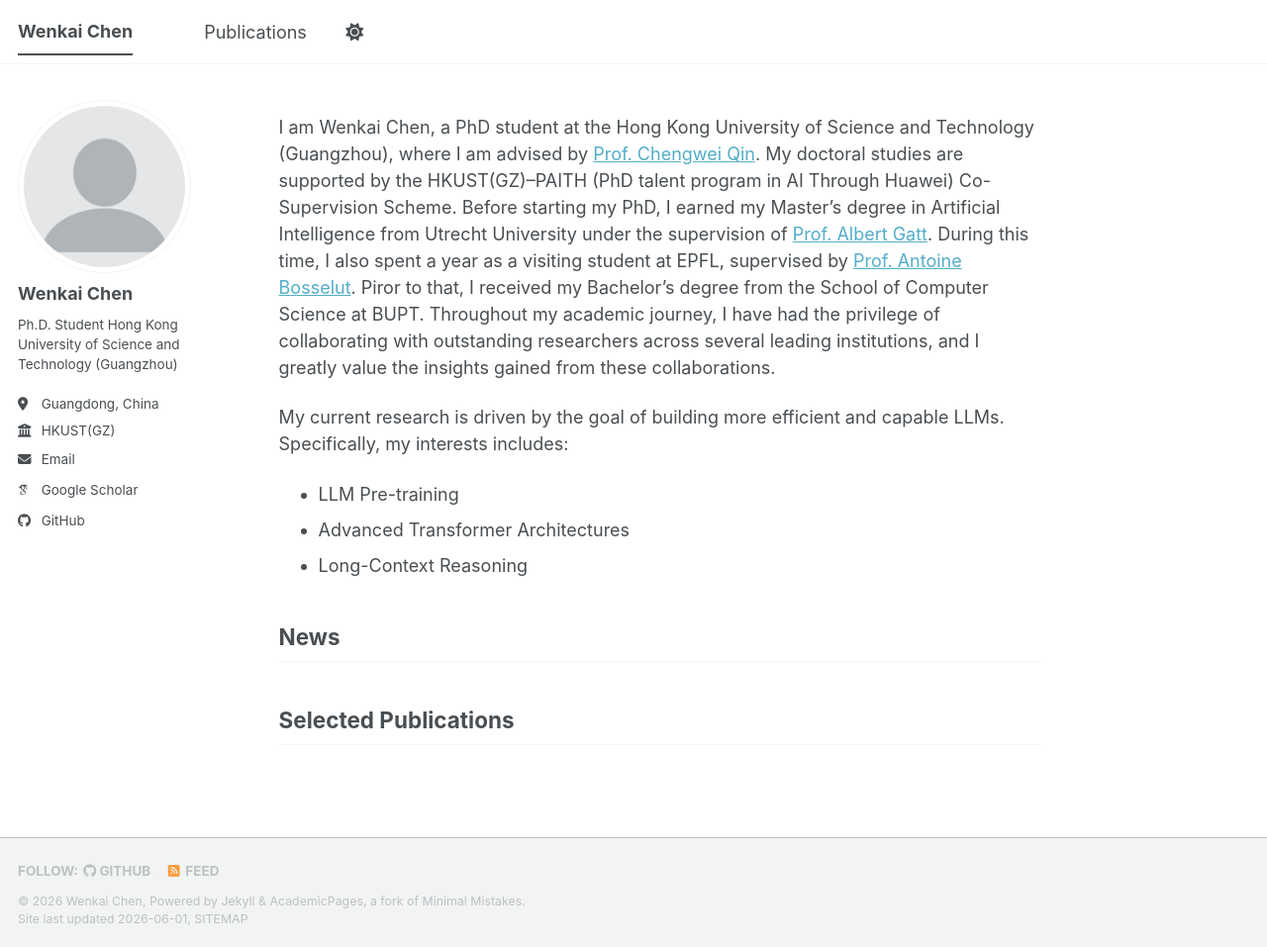
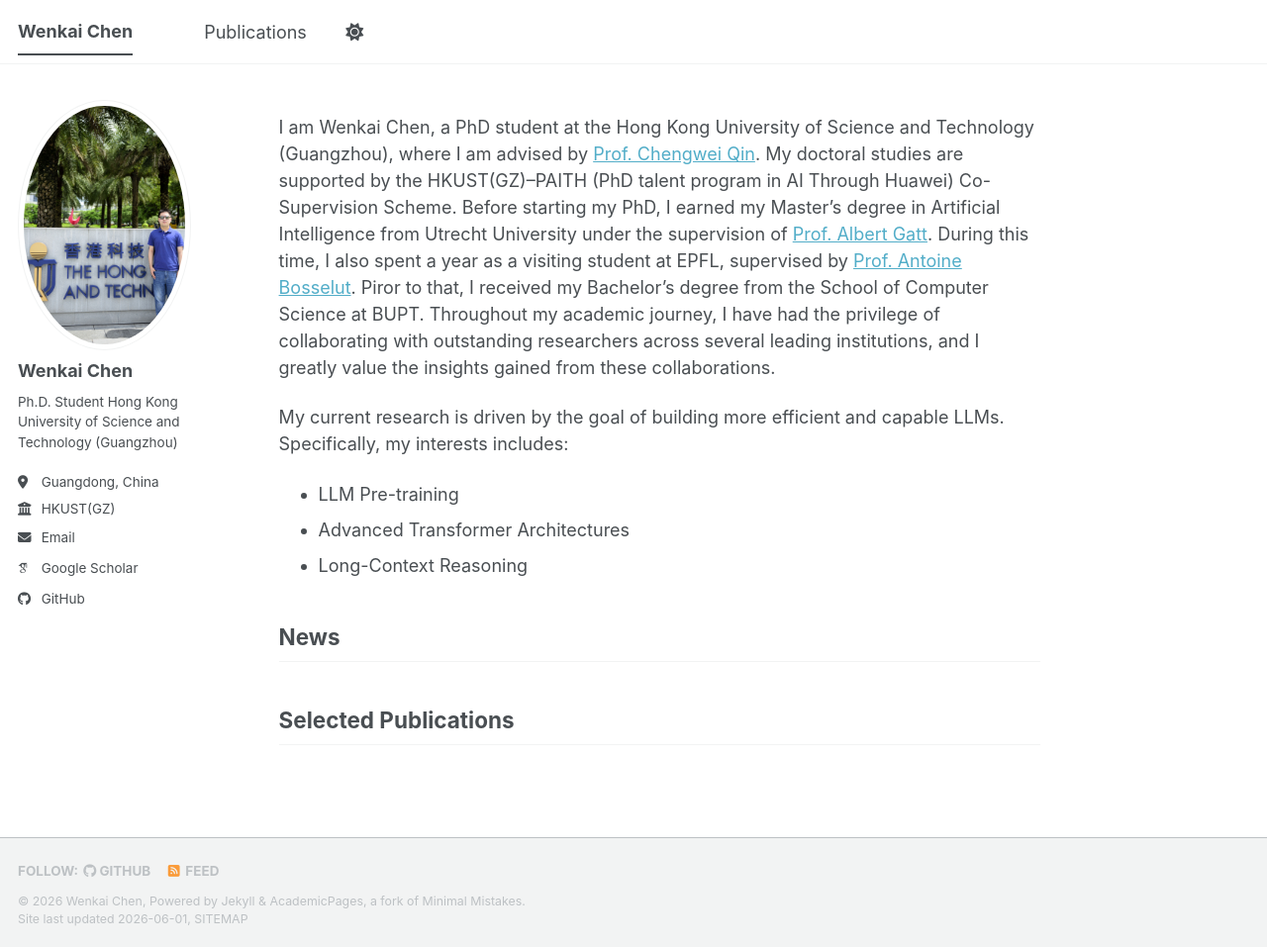
Before and after one commit to WK-Chen/WK-Chen.github.io, a Jekyll site: the page built from _pages/about.md, in a window 1280 px wide and 957 px high. Shown: the whole window at 99% size. Built offline with Jekyll 4.4.1, drawn with Linux system fonts in a browser that asks for light colours; some web fonts are replaced; a script bundle is joined from its source files by our own code; library files that are not in the unit come from our copies; a file with an impossible date is left out.

Commit message:
Update _config.yml

```diff
--- a/_config.yml
+++ b/_config.yml
@@ -23,7 +23,7 @@ repository               : "academicpages/academicpages.github.io"
 #               Additional customization can be done by editing /_includes/author-profile.html
 author:
   # Biographic information
-  avatar           : "profile.png"
+  avatar           : "1000013662.jpg"
   name             : "Wenkai Chen"
   pronouns         : # example: "she/her"
   bio              : "Ph.D. Student \nHong Kong University of Science and Technology (Guangzhou)"
```
